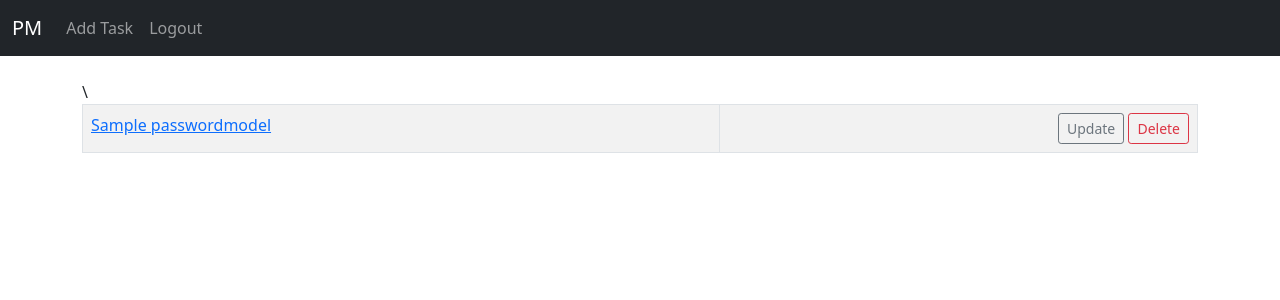
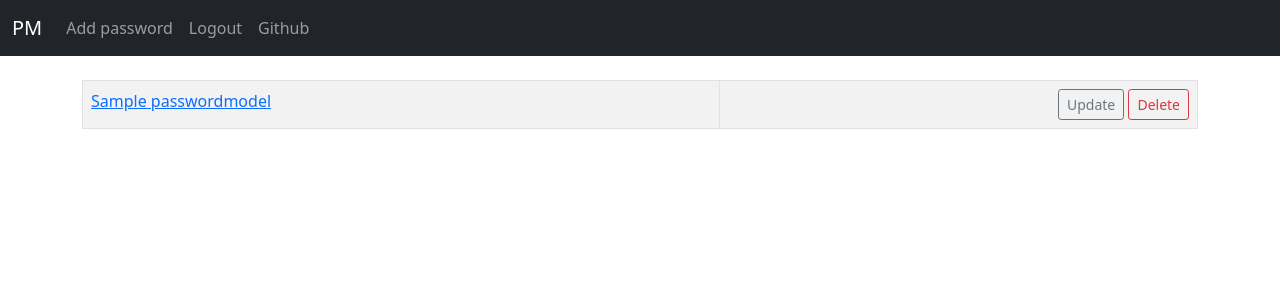
Before and after one commit to mohamad-liyaghi/django-password-manager-site, a Django app: page / in a window 1280 px wide. Shown: the top 300 px of the page. Run offline with Django 4.2, Linux system fonts and the light colour scheme; a user stored in the database is signed in; tables that the repository leaves empty hold one stand-in row (values such as "Sample post").

Commit message:
Bug fixed

```diff
--- a/apps/account/forms.py
+++ b/apps/account/forms.py
@@ -3,20 +3,17 @@ from  django.contrib.auth.forms import UserCreationForm
 from django.contrib.auth.models import User
 
 class RegisterForm(UserCreationForm):
-    email = forms.EmailField(max_length=200)
     class Meta:
         model = User
-        fields = ('username', 'email', 'password1', 'password2')
+        fields = ('username', 'password1', 'password2')
         help_texts = {
             'username': None,
-            'email': None,
             'password1' : None,
             'password2': None,
         }
     def __init__(self, *args, **kwargs):
         super(RegisterForm, self).__init__(*args, **kwargs)
         self.fields['username'].widget.attrs['class'] = 'form-control'
-        self.fields['email'].widget.attrs['class'] = 'form-control'
         self.fields['password1'].widget.attrs['class'] = 'form-control'
         self.fields['password2'].widget.attrs['class'] = 'form-control'
         self.fields['password1'].help_text = "Enter a valid password like: 4020TrKu (dont use this!)"
--- a/apps/account/urls.py
+++ b/apps/account/urls.py
@@ -1,7 +1,8 @@
 from django.urls import path
-from .views import Login_user,Register_user
+from .views import Login_user,Register_user,logout_user
 app_name = "account"
 urlpatterns = [
     path("login/",Login_user.as_view(),name="login"),
-    path('register/',Register_user.as_view(),name="register")
+    path('register/',Register_user.as_view(),name="register"),
+    path('logout/',logout_user,name="logout")
 ]
--- a/apps/password/views.py
+++ b/apps/password/views.py
@@ -7,15 +7,16 @@ from django.views.generic import (
 	DeleteView
 )
 from django.urls import reverse_lazy
-
+from django.contrib.auth.mixins import LoginRequiredMixin
 from .forms import PassWordForm
+from .mixins import EditAccess
 from password.models import passwordModel
 # Create your views here.
-class AllPassword(ListView):
+class AllPassword(LoginRequiredMixin,ListView):
 	template_name = "password/list_password.html"
 	def get_queryset(self):
 		return  passwordModel.objects.filter(owner=self.request.user)
-class CreatePassword(FormView):
+class CreatePassword(LoginRequiredMixin,FormView):
 	template_name = template_name = "password/add_password.html"
 	form_class = PassWordForm
 	def form_valid(self,form):
@@ -23,9 +24,9 @@ class CreatePassword(FormView):
 		owner_form.password = (__import__('base64').b64encode(owner_form.password.encode()))
 		owner_form.owner = self.request.user
 		owner_form.save()
-		return redirect('account:login')
+		return redirect('password:home')
 
-class PasswordDetail(DetailView):
+class PasswordDetail(LoginRequiredMixin,EditAccess,DetailView):
 	template_name = "password/detail_password.html"
 	def get_object(self):
 		pk = self.kwargs.get('pk')
@@ -38,7 +39,7 @@ class PasswordDetail(DetailView):
 		context['password'] = password_context.replace("b","")
 		return context
 
-class PasswordUpdate(UpdateView):
+class PasswordUpdate(LoginRequiredMixin,UpdateView,EditAccess):
 	template_name =  "password/update_password.html"
 	model =  passwordModel
 	form_class = PassWordForm
@@ -49,9 +50,9 @@ class PasswordUpdate(UpdateView):
 		owner_form.owner = self.request.user
 		owner_form.password = (__import__('base64').b64encode(owner_form.password.encode()))
 		owner_form.save()
-		return redirect('account:login')
+		return redirect('password:home')
 
-class PasswordDelete(DeleteView):
+class PasswordDelete(LoginRequiredMixin,EditAccess,DeleteView):
 	template_name = 'password/delete_password.html'
 	model = passwordModel
-	success_url = reverse_lazy('account:login')
+	success_url = reverse_lazy('password:home')
--- a/apps/templates/base/navbar.html
+++ b/apps/templates/base/navbar.html
@@ -7,16 +7,13 @@
     <div class="collapse navbar-collapse" id="navbarSupportedContent">
       <ul class="navbar-nav me-auto mb-2 mb-lg-0">
         {% if user.is_authenticated %}
-
-        <li class="nav-item">
-          <a class="nav-link" href="#">Add Task</a>
-        </li>
-              <li class="nav-item">
-          <a class="nav-link" href="#">Logout</a>
+          <a class="nav-link" href="{%url 'password:add_password'%}">Add password</a>
+          <a class="nav-link" href="{%url 'account:logout'%}">Logout</a>
+          <a class="nav-link" href="https://github.com/Ml06py/django-password-manager">Github</a>
         </li>
       {% else %}
         <li class="nav-item">
-          <a class="nav-link" href="#">Register</a>
+          <a class="nav-link" href="{%url 'account:register'%}">Register</a>
         </li>
 
         <li class="nav-item">
--- a/apps/templates/password/list_password.html
+++ b/apps/templates/password/list_password.html
@@ -8,7 +8,7 @@
 <body>
 {%block body%}
     <table class="table table-striped table-hover table-bordered">
-        {% for password in object_list %}\
+        {% for password in object_list %}
             <tr>
                 <td>
                     <a href="{% url 'password:detail' password.id %}">{{password}}</a>
--- a/config/settings.py
+++ b/config/settings.py
@@ -16,7 +16,9 @@ import sys
 # Build paths inside the project like this: BASE_DIR / 'subdir'.
 BASE_DIR = Path(__file__).resolve().parent.parent
 sys.path.insert(0, os.path.join(BASE_DIR, 'apps'))
-
+LOGIN_REDIRECT_URL = "password:home"
+LOGIN_URL = "account:login"
+LOGOUT_REDIRECT_URL = "account:login"
 
 # Quick-start development settings - unsuitable for production
 # See https://docs.djangoproject.com/en/4.0/howto/deployment/checklist/
```
Also changed, not shown: apps/account/views.py (+8 -3 lines), apps/password/mixins.py (added, +10 -0 lines).
